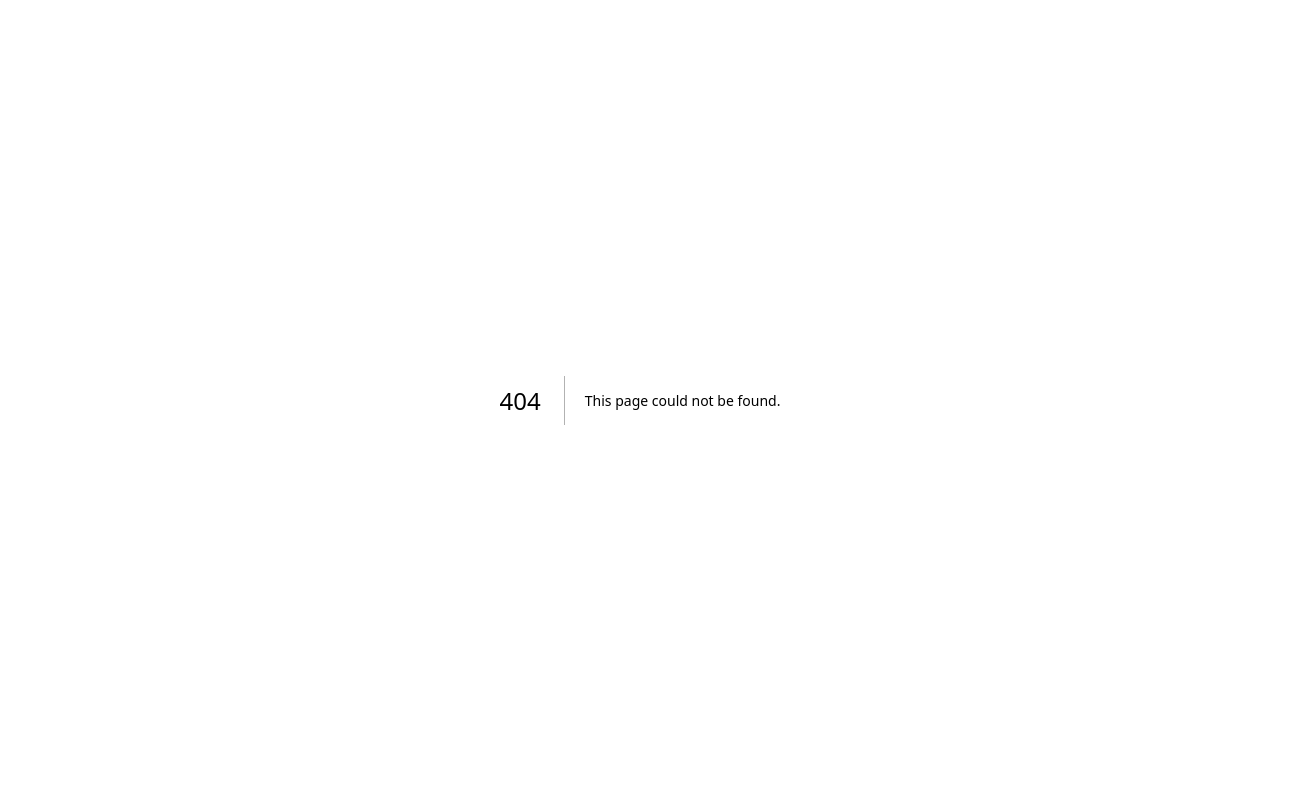
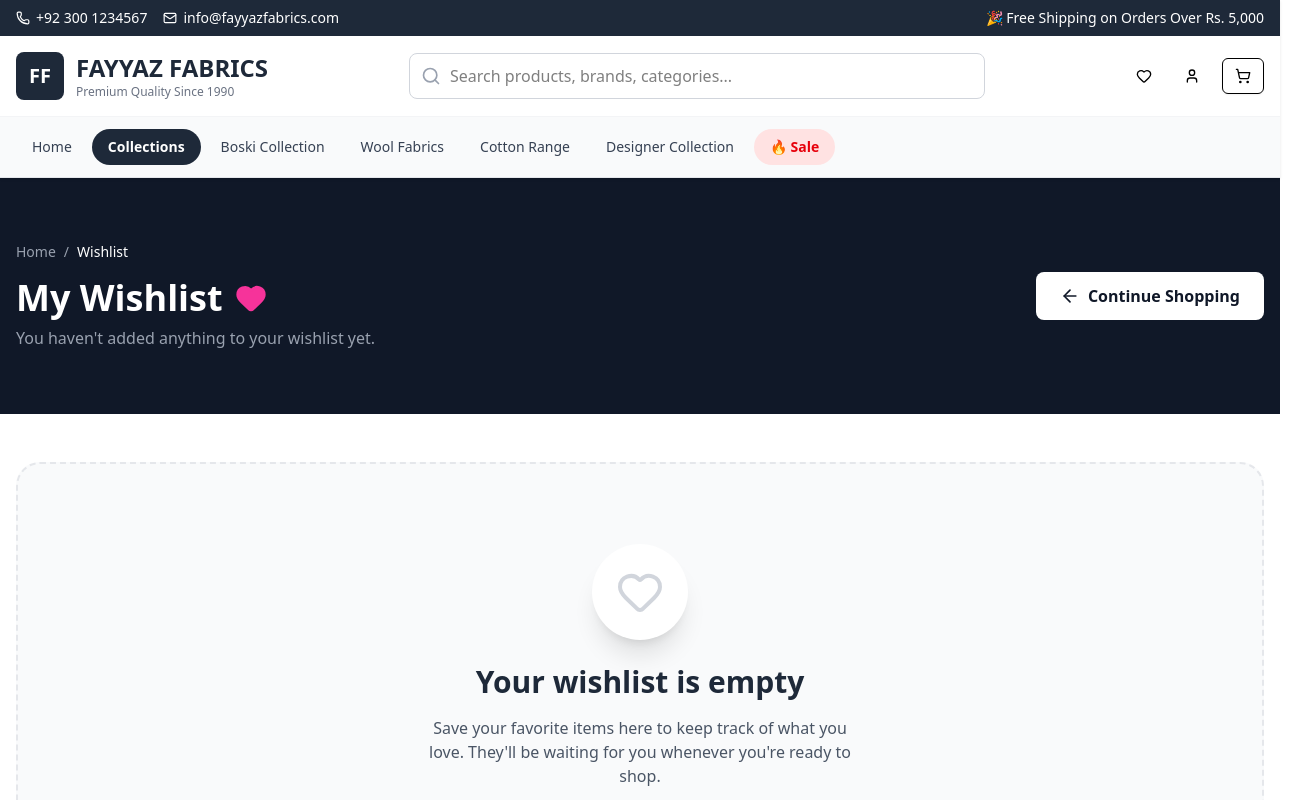
Before and after one commit to rizwanabdullah11/fayyaz-fabrics, a Next.js app: page /wishlist in a window 1280 px wide. Before the commit this address had no page. Shown: the top 800 px of the page, 1312 px wide, since content can reach past the window. Built offline with nearby package versions, Linux system fonts and the light colour scheme.

Commit message:
here I fixed an wishlist

```diff
--- a/src/app/layout.js
+++ b/src/app/layout.js
@@ -22,13 +22,19 @@ export const metadata = {
   },
 };
 
+import { WishlistProvider } from "@/contexts/WishlistContext";
+import ScrollToTop from "@/components/ScrollToTop";
+
 export default function RootLayout({ children }) {
   return (
     <html lang="en">
       <body
         className={`${geistSans.variable} ${geistMono.variable} antialiased`}
       >
-        {children}
+        <WishlistProvider>
+          {children}
+          <ScrollToTop />
+        </WishlistProvider>
       </body>
     </html>
   );
--- a/src/app/products/[id]/page.js
+++ b/src/app/products/[id]/page.js
@@ -9,15 +9,18 @@ import { ShoppingCart, Heart, Star, Truck, Shield, RefreshCw, ArrowLeft, Check }
 import { Button } from "@/components/ui/button"
 import { useState } from "react"
 
+import { useWishlist } from "@/contexts/WishlistContext"
+
 export default function ProductDetailsPage() {
   const params = useParams()
   const router = useRouter()
   const { cart, addToCart, updateQuantity, removeFromCart } = useCart()
+  const { toggleWishlist, isInWishlist } = useWishlist()
   const [selectedImage, setSelectedImage] = useState(0)
   const [quantity, setQuantity] = useState(1)
-  const [isFavorite, setIsFavorite] = useState(false)
 
   const product = getProductById(parseInt(params.id))
+  const isFavorite = product ? isInWishlist(product.id) : false
 
   if (!product) {
     return (
@@ -232,7 +235,7 @@ export default function ProductDetailsPage() {
                   Add to Cart
                 </Button>
                 <Button
-                  onClick={() => setIsFavorite(!isFavorite)}
+                  onClick={() => toggleWishlist(product)}
                   variant="outline"
                   className={`w-14 h-14 rounded-xl border-2 transition-all ${
                     isFavorite
--- /dev/null
+++ b/src/app/wishlist/page.js
@@ -0,0 +1,91 @@
+"use client"
+
+import Header from "@/components/Header"
+import Footer from "@/components/Footer"
+import ProductCard from "@/components/ProductCard"
+import { useCart } from "@/hooks/useCart"
+import { useWishlist } from "@/contexts/WishlistContext"
+import { Heart, ArrowLeft, ShoppingBag } from "lucide-react"
+import Link from "next/link"
+
+export default function WishlistPage() {
+  const { cart, addToCart, updateQuantity, removeFromCart } = useCart()
+  const { wishlist, count } = useWishlist()
+
+  return (
+    <div className="min-h-screen flex flex-col bg-white">
+      <Header
+        cart={cart}
+        updateQuantity={updateQuantity}
+        removeFromCart={removeFromCart}
+      />
+
+      <main className="flex-1">
+        {/* Banner Section */}
+        <div className="bg-gray-900 text-white py-16">
+          <div className="container mx-auto px-4">
+            <div className="flex flex-col md:flex-row items-center justify-between gap-6">
+              <div>
+                <nav className="flex items-center gap-2 text-sm text-gray-400 mb-4">
+                  <Link href="/" className="hover:text-white transition-colors">Home</Link>
+                  <span>/</span>
+                  <span className="text-white font-medium">Wishlist</span>
+                </nav>
+                <h1 className="text-4xl font-bold mb-2 flex items-center gap-3">
+                  My Wishlist <Heart className="w-8 h-8 fill-pink-500 text-pink-500" />
+                </h1>
+                <p className="text-gray-400">
+                  {count === 0
+                    ? "You haven't added anything to your wishlist yet."
+                    : `You have ${count} item${count === 1 ? '' : 's'} in your wishlist.`}
+                </p>
+              </div>
+              <Link
+                href="/"
+                className="bg-white text-gray-900 px-6 py-3 rounded-lg font-bold hover:bg-gray-100 transition-all flex items-center gap-2"
+              >
+                <ArrowLeft className="w-5 h-5" />
+                Continue Shopping
+              </Link>
+            </div>
+          </div>
+        </div>
+
+        {/* Wishlist Content */}
+        <div className="container mx-auto px-4 py-12">
+          {count > 0 ? (
+            <div className="grid grid-cols-1 sm:grid-cols-2 lg:grid-cols-3 xl:grid-cols-4 gap-6">
+              {wishlist.map((product) => (
+                <ProductCard
+                  key={product.id}
+                  product={product}
+                  onAddToCart={addToCart}
+                />
+              ))}
+            </div>
+          ) : (
+            <div className="text-center py-20 bg-gray-50 rounded-3xl border-2 border-dashed border-gray-200">
+              <div className="w-24 h-24 bg-white rounded-full flex items-center justify-center mx-auto mb-6 shadow-xl">
+                <Heart className="w-12 h-12 text-gray-300" />
+              </div>
+              <h2 className="text-3xl font-bold text-gray-800 mb-4">Your wishlist is empty</h2>
+              <p className="text-gray-600 mb-8 max-w-md mx-auto">
+                Save your favorite items here to keep track of what you love.
+                They'll be waiting for you whenever you're ready to shop.
+              </p>
+              <Link
+                href="/"
+                className="inline-flex items-center gap-2 bg-indigo-600 hover:bg-indigo-700 text-white font-bold px-8 py-4 rounded-xl transition-all shadow-lg hover:shadow-xl"
+              >
+                <ShoppingBag className="w-5 h-5" />
+                Explore Collections
+              </Link>
+            </div>
+          )}
+        </div>
+      </main>
+
+      <Footer />
+    </div>
+  )
+}
--- a/src/components/Header.jsx
+++ b/src/components/Header.jsx
@@ -1,8 +1,12 @@
 import { Search, Heart, User, Phone, Mail } from "lucide-react"
 import ShoppingCartSheet from "./ShoppingCart"
 import { Button } from "@/components/ui/button"
+import { useWishlist } from "@/contexts/WishlistContext"
+import SearchBar from "./SearchBar"
 
 export default function Header({ cart, updateQuantity, removeFromCart }) {
+  const { count: wishlistCount } = useWishlist()
+
   return (
     <header className="sticky top-0 z-40 bg-white border-b border-gray-200 shadow-sm">
       {/* Top Bar */}
@@ -31,7 +35,10 @@ export default function Header({ cart, updateQuantity, removeFromCart }) {
       <div className="container mx-auto px-4 py-4">
         <div className="flex items-center justify-between gap-4">
           {/* Logo */}
-          <div className="flex items-center gap-3">
+          <div
+            onClick={() => window.location.href = '/'}
+            className="flex items-center gap-3 cursor-pointer"
+          >
             <div className="w-12 h-12 bg-gray-800 rounded-lg flex items-center justify-center">
               <span className="text-white font-bold text-xl">FF</span>
             </div>
@@ -43,16 +50,9 @@ export default function Header({ cart, updateQuantity, removeFromCart }) {
             </div>
           </div>
 
-          {/* Search Bar */}
+          {/* Search Bar Component */}
           <div className="hidden md:flex flex-1 max-w-xl">
-            <div className="relative w-full">
-              <Search className="absolute left-4 top-1/2 -translate-y-1/2 w-5 h-5 text-gray-400" />
-              <input
-                type="text"
-                placeholder="Search for fabrics, brands, or categories..."
-                className="w-full pl-12 pr-4 py-3 rounded-full border-2 border-gray-200 focus:border-gray-400 focus:outline-none transition-colors"
-              />
-            </div>
+            <SearchBar />
           </div>
 
           {/* Actions */}
@@ -61,11 +61,18 @@ export default function Header({ cart, updateQuantity, removeFromCart }) {
               <Search className="w-5 h-5" />
             </Button>
 
-            <Button variant="ghost" size="sm" className="relative hidden sm:flex">
+            <Button
+                onClick={() => window.location.href = '/wishlist'}
+                variant="ghost"
+                size="sm"
+                className="relative hidden sm:flex"
+            >
               <Heart className="w-5 h-5" />
-              <span className="absolute -top-1 -right-1 bg-pink-500 text-white text-xs w-5 h-5 rounded-full flex items-center justify-center">
-                0
-              </span>
+              {wishlistCount > 0 && (
+                <span className="absolute -top-1 -right-1 bg-pink-500 text-white text-xs w-5 h-5 rounded-full flex items-center justify-center">
+                    {wishlistCount}
+                </span>
+              )}
             </Button>
 
             <Button variant="ghost" size="sm" className="hidden sm:flex">
--- a/src/components/ProductCard.jsx
+++ b/src/components/ProductCard.jsx
@@ -3,9 +3,12 @@ import { Button } from "@/components/ui/button"
 import { useState } from "react"
 import { useRouter } from "next/navigation"
 
+import { useWishlist } from "@/contexts/WishlistContext"
+
 export default function ProductCard({ product, onAddToCart, viewMode = "grid" }) {
   const router = useRouter()
-  const [isFavorite, setIsFavorite] = useState(false)
+  const { toggleWishlist, isInWishlist } = useWishlist()
+  const isFavorite = isInWishlist(product.id)
   const [imageLoaded, setImageLoaded] = useState(false)
 
   const discountPercentage = product.originalPrice
@@ -28,7 +31,7 @@ export default function ProductCard({ product, onAddToCart, viewMode = "grid" })
       <button
         onClick={(e) => {
           e.stopPropagation()
-          setIsFavorite(!isFavorite)
+          toggleWishlist(product)
         }}
         aria-pressed={isFavorite}
         aria-label={isFavorite ? 'Remove from favorites' : 'Add to favorites'}
--- /dev/null
+++ b/src/components/ScrollToTop.jsx
@@ -0,0 +1,44 @@
+"use client"
+
+import { useState, useEffect } from "react"
+import { ArrowUp } from "lucide-react"
+
+export default function ScrollToTop() {
+  const [isVisible, setIsVisible] = useState(false)
+
+  // Show button when page is scrolled down
+  const toggleVisibility = () => {
+    if (window.pageYOffset > 300) {
+      setIsVisible(true)
+    } else {
+      setIsVisible(false)
+    }
+  }
+
+  // Set the scroll to top function
+  const scrollToTop = () => {
+    window.scrollTo({
+      top: 0,
+      behavior: "smooth",
+    })
+  }
+
+  useEffect(() => {
+    window.addEventListener("scroll", toggleVisibility)
+    return () => window.removeEventListener("scroll", toggleVisibility)
+  }, [])
+
+  return (
+    <div className="fixed bottom-8 right-8 z-50">
+      {isVisible && (
+        <button
+          onClick={scrollToTop}
+          aria-label="Scroll to top"
+          className="bg-indigo-600 hover:bg-indigo-700 text-white p-3 rounded-full shadow-2xl transition-all duration-300 hover:scale-110 active:scale-95 group"
+        >
+          <ArrowUp className="w-6 h-6 group-hover:-translate-y-1 transition-transform" />
+        </button>
+      )}
+    </div>
+  )
+}
--- /dev/null
+++ b/src/contexts/WishlistContext.jsx
@@ -0,0 +1,84 @@
+"use client"
+
+import { createContext, useContext, useEffect, useState } from "react"
+
+const WishlistContext = createContext()
+
+export function WishlistProvider({ children }) {
+  const [wishlist, setWishlist] = useState([])
+  const [isLoaded, setIsLoaded] = useState(false)
+
+  // Load wishlist from localStorage on mount
+  useEffect(() => {
+    const savedWishlist = localStorage.getItem("wishlist")
+    if (savedWishlist) {
+      try {
+        setWishlist(JSON.parse(savedWishlist))
+      } catch (e) {
+        console.error("Failed to parse wishlist from localStorage", e)
+      }
+    }
+    setIsLoaded(true)
+  }, [])
+
+  // Save wishlist to localStorage whenever it changes
+  useEffect(() => {
+    if (isLoaded) {
+      localStorage.setItem("wishlist", JSON.stringify(wishlist))
+    }
+  }, [wishlist, isLoaded])
+
+  const addToWishlist = (product) => {
+    setWishlist((prev) => {
+      const exists = prev.find((item) => item.id === product.id)
+      if (exists) return prev
+      return [...prev, product]
+    })
+  }
+
+  const removeFromWishlist = (productId) => {
+    setWishlist((prev) => prev.filter((item) => item.id !== productId))
+  }
+
+  const toggleWishlist = (product) => {
+    setWishlist((prev) => {
+      const exists = prev.find((item) => item.id === product.id)
+      if (exists) {
+        return prev.filter((item) => item.id !== product.id)
+      }
+      return [...prev, product]
+    })
+  }
+
+  const isInWishlist = (productId) => {
+    return wishlist.some((item) => item.id === productId)
+  }
+
+  const clearWishlist = () => {
+    setWishlist([])
+  }
+
+  return (
+    <WishlistContext.Provider
+      value={{
+        wishlist,
+        addToWishlist,
+        removeFromWishlist,
+        toggleWishlist,
+        isInWishlist,
+        clearWishlist,
+        count: wishlist.length,
+      }}
+    >
+      {children}
+    </WishlistContext.Provider>
+  )
+}
+
+export function useWishlist() {
+  const context = useContext(WishlistContext)
+  if (!context) {
+    throw new Error("useWishlist must be used within a WishlistProvider")
+  }
+  return context
+}
```
Also changed, not shown: src/app/page.js (+44 -0 lines).
